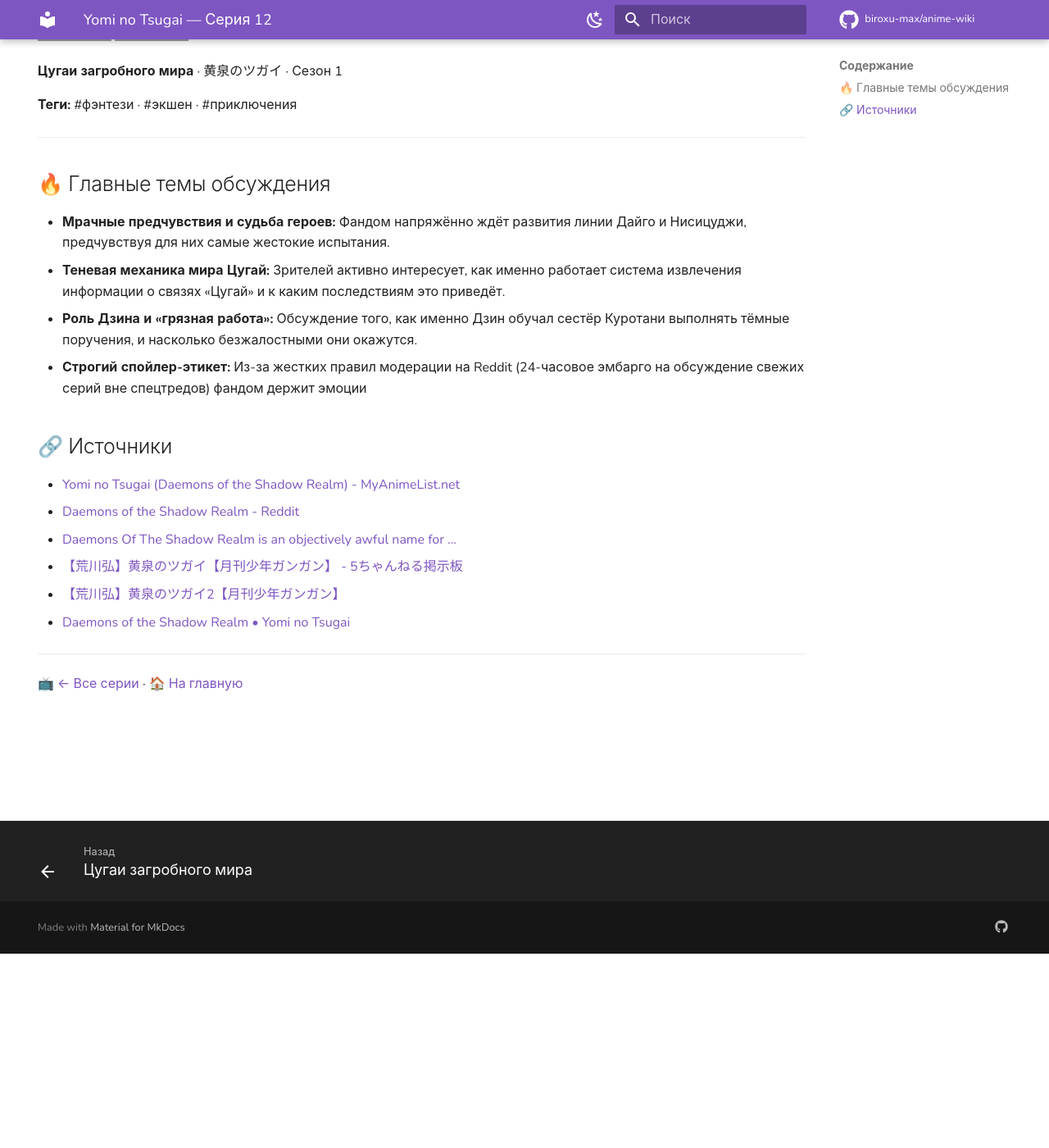
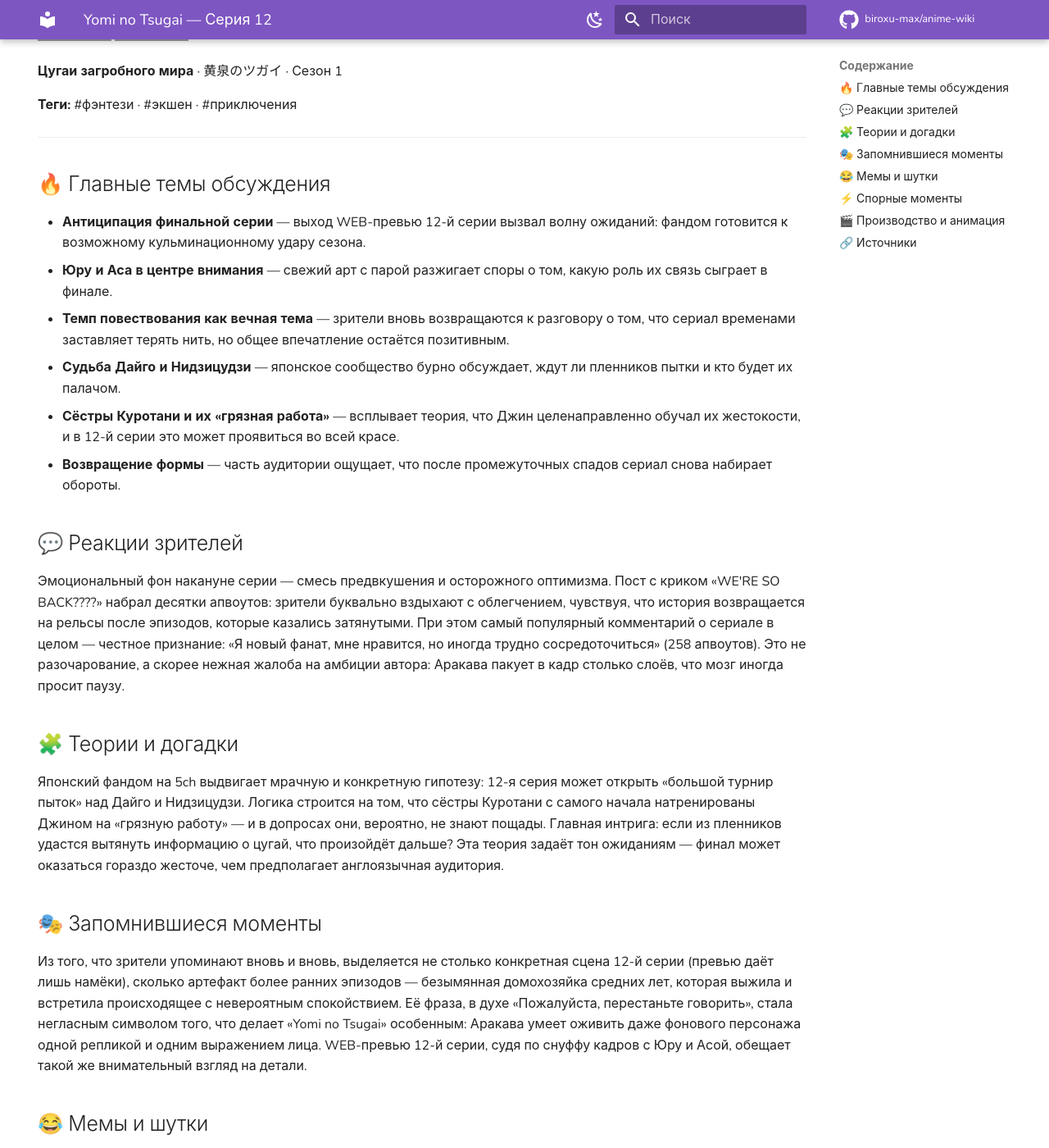
Before and after one commit to biroxu-max/anime-wiki, an MkDocs documentation site: the page built from docs/anime/yomi-no-tsugai/ep-12.md, in a window 1280 px wide and 1400 px high, scrolled down 237 px. Shown: the whole window at 82% size. Built offline with MkDocs 1.6.1 and Material for MkDocs 9.7.7, drawn with Linux system fonts in a browser that asks for light colours; comment, search, counter and statistics services are not loaded; some of the changed text lies outside the part shown; grey boxes are pictures that could not be loaded.

Commit message:
chore(wiki): +yomi-no-tsugai ep12

```diff
--- a/docs/anime/yomi-no-tsugai/ep-12.md
+++ b/docs/anime/yomi-no-tsugai/ep-12.md
@@ -18,19 +18,48 @@ hide:
 ---
 
 ## 🔥 Главные темы обсуждения
-- **Мрачные предчувствия и судьба героев:** Фандом напряжённо ждёт развития линии Дайго и Нисицуджи, предчувствуя для них самые жестокие испытания.
-- **Теневая механика мира Цугай:** Зрителей активно интересует, как именно работает система извлечения информации о связях «Цугай» и к каким последствиям это приведёт.
-- **Роль Дзина и «грязная работа»:** Обсуждение того, как именно Дзин обучал сестёр Куротани выполнять тёмные поручения, и насколько безжалостными они окажутся.
-- **Строгий спойлер-этикет:** Из-за жестких правил модерации на Reddit (24-часовое эмбарго на обсуждение свежих серий вне спецтредов) фандом держит эмоции
+
+- **Антиципация финальной серии** — выход WEB-превью 12-й серии вызвал волну ожиданий: фандом готовится к возможному кульминационному удару сезона.
+- **Юру и Аса в центре внимания** — свежий арт с парой разжигает споры о том, какую роль их связь сыграет в финале.
+- **Темп повествования как вечная тема** — зрители вновь возвращаются к разговору о том, что сериал временами заставляет терять нить, но общее впечатление остаётся позитивным.
+- **Судьба Дайго и Нидзицудзи** — японское сообщество бурно обсуждает, ждут ли пленников пытки и кто будет их палачом.
+- **Сёстры Куротани и их «грязная работа»** — всплывает теория, что Джин целенаправленно обучал их жестокости, и в 12-й серии это может проявиться во всей красе.
+- **Возвращение формы** — часть аудитории ощущает, что после промежуточных спадов сериал снова набирает обороты.
+
+## 💬 Реакции зрителей
+
+Эмоциональный фон накануне серии — смесь предвкушения и осторожного оптимизма. Пост с криком «WE'RE SO BACK????» набрал десятки апвоутов: зрители буквально вздыхают с облегчением, чувствуя, что история возвращается на рельсы после эпизодов, которые казались затянутыми. При этом самый популярный комментарий о сериале в целом — честное признание: «Я новый фанат, мне нравится, но иногда трудно сосредоточиться» (258 апвоутов). Это не разочарование, а скорее нежная жалоба на амбиции автора: Аракава пакует в кадр столько слоёв, что мозг иногда просит паузу.
+
+## 🧩 Теории и догадки
+
+Японский фандом на 5ch выдвигает мрачную и конкретную гипотезу: 12-я серия может открыть «большой турнир пыток» над Дайго и Нидзицудзи. Логика строится на том, что сёстры Куротани с самого начала натренированы Джином на «грязную работу» — и в допросах они, вероятно, не знают пощады. Главная интрига: если из пленников удастся вытянуть информацию о цугай, что произойдёт дальше? Эта теория задаёт тон ожиданиям — финал может оказаться гораздо жесточе, чем предполагает англоязычная аудитория.
+
+## 🎭 Запомнившиеся моменты
+
+Из того, что зрители упоминают вновь и вновь, выделяется не столько конкретная сцена 12-й серии (превью даёт лишь намёки), сколько артефакт более ранних эпизодов — безымянная домохозяйка средних лет, которая выжила и встретила происходящее с невероятным спокойствием. Её фраза, в духе «Пожалуйста, перестаньте говорить», стала негласным символом того, что делает «Yomi no Tsugai» особенным: Аракава умеет оживить даже фонового персонажа одной репликой и одним выражением лица. WEB-превью 12-й серии, судя по снуффу кадров с Юру и Асой, обещает такой же внимательный взгляд на детали.
+
+## 😂 Мемы и шутки
+
+После 10-й серии в сабреддите вспыхнула настоящая мемная эпидемия — один из зрителей признался, что «не смог удержаться и сделал мем после просмотра», и это резонировало с сообществом. Мемы строились вокруг абсурдности и неожиданности происходящего — типичный для Араваки ход, когда за внешней простотой скрывается что-то совершенно непредсказуемое. К 12-й серии мемная культура вокруг шоу уже сформировалась: зрители шутят, что каждый новый эпизод — это рулетка между «тихим душевным моментом» и «Аракава снова делает это».
+
+## ⚡ Спорные моменты
+
+Главный и, по сути, единственный устойчивый спор — о темпе. Японские зрители ещё с третьей серии отмечали, что эпизод оказался «крутановатым»: целая серия ушла на заезженные сцены адаптации героя к современному миру и презентацию вражеской стороны. Англоязычный фандом эхом повторяет эту претензию, но мягче: никто не роняет сериал, но многие признаются, что внимание рассеивается. Есть и защитники: они считают, что «медленные» эпизоды закладывают фундамент, без которого кульминация не сработала бы. К 12-й серии этот спор не разрешён — он просто перешёл в разряд «вечных тем фандома».
+
+## 🎬 Производство и анимация
+
+Конкретных
 
 ## 🔗 Источники
 
+- [Episode 12 WEB Preview : r/YomiNoTsugai](https://www.reddit.com/r/YomiNoTsugai/comments/1u9wx9l/episode_12_web_preview)
+- [【荒川弘】黄泉のツガイ【月刊少年ガンガン】 - 5ちゃんねる掲示板](https://itest.5ch.net/medaka/test/read.cgi/ymag/1641968391)
+- [【荒川弘】黄泉のツガイ2【月刊少年ガンガン】](https://medaka.5ch.net/test/read.cgi/ymag/1732165143/854-n)
+- [Daemons of the Shadow Realm](https://www.reddit.com/r/YomiNoTsugai/top)
 - [Yomi no Tsugai (Daemons of the Shadow Realm) - MyAnimeList.net](https://myanimelist.net/anime/62001/Yomi_no_Tsugai)
 - [Daemons of the Shadow Realm - Reddit](https://www.reddit.com/r/YomiNoTsugai/new)
-- [Daemons Of The Shadow Realm is an objectively awful name for ...](https://www.reddit.com/r/YomiNoTsugai/comments/17ji4te/daemons_of_the_shadow_realm_is_an_objectively)
-- [【荒川弘】黄泉のツガイ【月刊少年ガンガン】 - 5ちゃんねる掲示板](https://itest.5ch.net/medaka/test/read.cgi/ymag/1641968391)
-- [【荒川弘】黄泉のツガイ2【月刊少年ガンガン】](https://medaka.5ch.net/test/read.cgi/ymag/1732165143/854-n)
-- [Daemons of the Shadow Realm • Yomi no Tsugai](https://www.reddit.com/r/anime/comments/1sp14yg/daemons_of_the_shadow_realm_yomi_no_tsugai)
+- [Daemons of the Shadow Realm • Yomi no Tsugai](https://www.reddit.com/r/anime/comments/1u4tc5g/daemons_of_the_shadow_realm_yomi_no_tsugai)
+- [Daemons of the Shadow Realm • Yomi no Tsugai - Episode 3 ...](https://www.reddit.com/r/anime/comments/1sp14yg/daemons_of_the_shadow_realm_yomi_no_tsugai)
 
 ---
 📺 [← Все серии](index.md) · [🏠 На главную](../../index.md)
```
Also changed, not shown: docs/anime/yomi-no-tsugai/index.md (+1 -1 lines).
